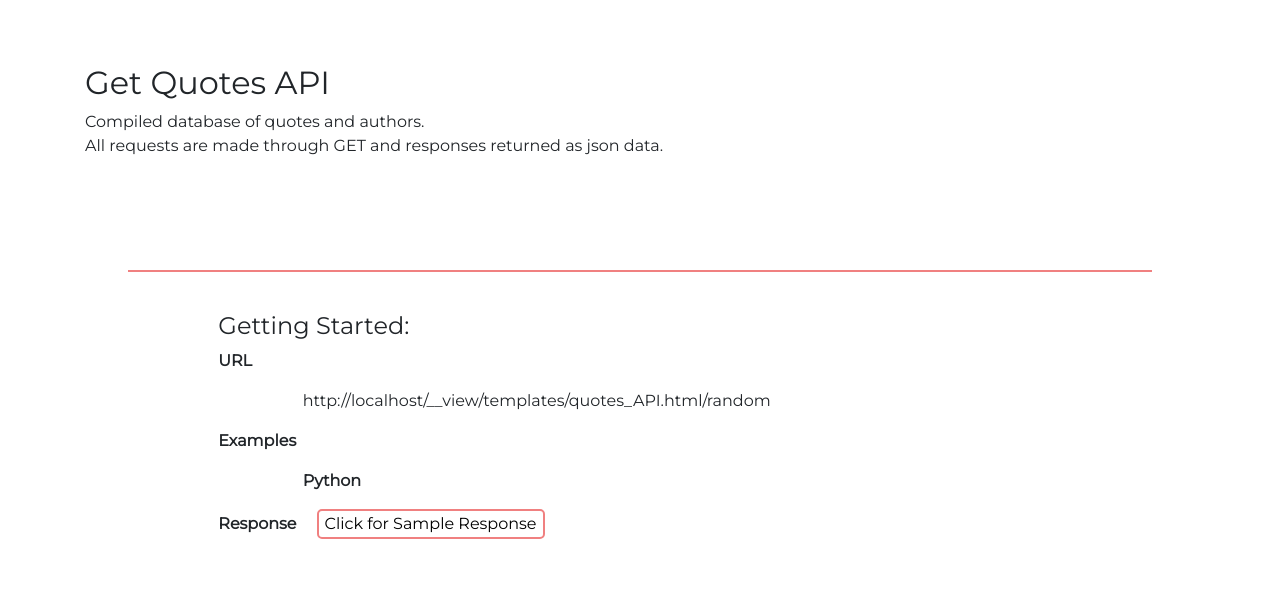
After one commit to jzohdi/svmVisualizer, a Flask app: template templates/quotes_API.html in a window 1280 px wide. The commit adds this page. Shown: the top 594 px of the page. Run offline with Flask 2, Linux system fonts and the light colour scheme; the template is opened without the code that fills it, so the values that code supplies are empty; parts of the project's set-up code (start-up, migrations or seed data) failed here and were passed over; some libraries are stand-ins or nearby versions.

Commit message:
setting up pages

```diff
--- a/sklearn.py
+++ b/sklearn.py
@@ -265,7 +265,7 @@ def db_name():
 def get_new_quotes(collection, client):
     parser = Parser()
     parser.make_request()
-    new_quotes = parser.all_quotes
+    new_quotes = parser.get_recent_quotes()
     try:
         for quote in new_quotes:
             if quote_not_in_collection(collection, quote, 'quote'):
@@ -299,7 +299,7 @@ parsed_line['_id'] = get_next_Value(mycol, 'quote_id')
 x = mycol.insert_one(parsed_line)
 print(x.inserted_id)
 """
-@app.route('/get_quote/shutdown_generator', methods=["GET"])
+@app.route('/get_quotes/shutdown_generator', methods=["GET"])
 def shutdown_generator():
     pw = request.args.get('pw')
     if pw == settings.get('GENERATOR_PW'):
@@ -311,7 +311,7 @@ def shutdown_generator():
     else:
         return jsonify({'error' : 'invalid command'})
 
-@app.route('/get_quote/start_generator', methods=["GET"])
+@app.route('/get_quotes/start_generator', methods=["GET"])
 def start_generator():
     pw = request.args.get('pw')
     if pw == settings.get('GENERATOR_PW'):
@@ -323,7 +323,7 @@ def start_generator():
     else:
         return jsonify({'error' : 'invalid command'})
 
-@app.route('/get_quote/random')
+@app.route('/get_quotes/random')
 def get_random_quote():
     client = None
     try:
@@ -355,7 +355,7 @@ def get_random_quote():
         if client:
             client.close()
 
-@app.route('/get_quote/find_author', methods=["GET"])
+@app.route('/get_quotes/find_author', methods=["GET"])
 def find_author():
     author = request.args.get('author')
     if not author:
@@ -376,7 +376,7 @@ def find_author():
         if client:
             client.close()
 
-@app.route('/get_quote/find_source', methods=["GET"])
+@app.route('/get_quotes/find_source', methods=["GET"])
 def find_source():
     source = request.args.get('source')
     if not source:
@@ -401,8 +401,12 @@ def index():
     return render_template('index.html')
 
 @app.route("/svm_visualizer", methods=["POST", "GET"])
-def sklearn():
-    return render_template("sklearn.html")
+def svm_visualizer():
+    return render_template("svm_visualizer.html")
+
+@app.route('/get_quotes', methods=["GET", "POST"])
+def get_quotes():
+    return render_template('quotes_API.html')
 
 @app.route("/get_model/", methods=["POST", "GET"])
 def get_model():
@@ -484,9 +488,16 @@ if __name__ == "__main__":
 #        for result in results:
 #            result
     app.run(debug=False)
-#full data_set map
-#show_map(A, B, colors, "/full_data_set.png")
+"""
+    client = None
+    try:
+        client = connect_db()
+        database = db_name()
+        mydb = client[database]
+        mycol = mydb['quotes']
+        reset_id = 674
 
-#
-#
-#
+    finally:
+        if client:
+            client.close()
+"""
--- a/static/styles.css
+++ b/static/styles.css
@@ -14,7 +14,7 @@
     height: 75vmin !important;
   }
 } */
-html {
+#svm-html {
   min-width: 700px;
 }
 .choose-method {
@@ -66,3 +66,35 @@ html {
 .code-body {
   margin-left: 20px;
 }
+.header {
+  border-bottom: 1px solid "light-grey";
+}
+.main-font {
+  font-family: "Montserrat", sans-serif !important;
+}
+#quotes-header {
+  background-color: rgba(0, 0, 0, 0);
+}
+#line-container {
+  width: 100%;
+}
+#horizontal-line {
+  margin-left: 10%;
+  width: 80%;
+  height: 2px;
+  border-bottom: 2px solid lightcoral;
+}
+.quotes-section {
+  padding-top: 5vh;
+  padding-bottom: 5vh;
+}
+.content {
+  margin-left: 10%;
+}
+.response-button {
+  margin-left: 20px;
+  background-color: white;
+  border: 2px solid lightcoral;
+  border-radius: 5px;
+  min-width: 100px;
+}
--- /dev/null
+++ b/templates/quotes_API.html
@@ -0,0 +1,78 @@
+<!DOCTYPE html>
+<html lang="en">
+  {% block head %}
+  <head>
+    <meta charset="utf-8" />
+    <meta name="viewport" content="width=device-width, initial-scale=1" />
+    <link
+      href="https://fonts.googleapis.com/css?family=Montserrat"
+      rel="stylesheet"
+    />
+    <link
+      rel="stylesheet"
+      type="text/css"
+      href="{{ url_for('static', filename='styles.css') }}"
+    />
+    <!-- Bootstrap 4 -->
+    <!-- Latest compiled and minified CSS -->
+    <link
+      rel="stylesheet"
+      href="https://maxcdn.bootstrapcdn.com/bootstrap/4.3.1/css/bootstrap.min.css"
+    />
+
+    <!-- jQuery library -->
+    <script src="https://ajax.googleapis.com/ajax/libs/jquery/3.3.1/jquery.min.js"></script>
+
+    <!-- Popper JS -->
+    <script src="https://cdnjs.cloudflare.com/ajax/libs/popper.js/1.14.7/umd/popper.min.js"></script>
+
+    <!-- Latest compiled JavaScript -->
+    <script src="https://maxcdn.bootstrapcdn.com/bootstrap/4.3.1/js/bootstrap.min.js"></script>
+    {{
+      JSGlue.include()
+    }}
+    <title>{% block title %} Quotes API {% endblock %}</title>
+    <script>
+      Flask.url_for("get_quotes");
+    </script>
+  </head>
+  {% endblock %} {% block main %}
+  <body id="quotes-body" class="main-font">
+    <div id="quotes-header" class="jumbotron jumbotron-fluid header">
+      <div class="container">
+        <h2>Get Quotes API</h2>
+        <p>
+          Compiled database of quotes and authors.<br />
+          All requests are made through GET and responses returned as json data.
+        </p>
+      </div>
+    </div>
+    <div id="line-container"><div id="horizontal-line"></div></div>
+    <div class="row quotes-section">
+      <div class="col-sm-8 offset-sm-2 offset-1">
+        <h4>Getting Started:</h4>
+        <p><b>URL</b></p>
+        <p class="content"><span id='get_quotes'></span></p>
+        <p><b>Examples</b></p>
+        <p class="content"><b>Python</b><span id='python-example'></span></p>
+        <p><b>Response</b><button onclick='sampleRequest()'class='response-button'>Click for Sample Response</button>
+        <div id='sample-response' class="content"></div></p>
+      </div>
+    </div>
+  </body>
+  <script type='text/JavaScript'>
+    const loc = location.href;
+    $('#get_quotes').html(loc+'/random');
+    const sampleRequest = function(){
+        $.get(loc+'/random', function(data){
+            console.log(data);
+            $('#sample-response').html(formatData(data));
+        })
+    }
+    const formatData = function(data){
+        return JSON.stringify(data);
+    }
+
+  </script>
+  {% endblock %}
+</html>
--- a/templates/sklearn.html
+++ b/templates/svm_visualizer.html
@@ -1,5 +1,5 @@
 <!DOCTYPE html>
-<html lang="en">
+<html id='svm-html'lang="en">
     {% block head %}
   <head>
     <meta charset="utf-8">
@@ -35,7 +35,7 @@
   }}
 <title>{% block title %} SVM Visualizer {% endblock %}</title>
 <script>
-  Flask.url_for("index");
+  Flask.url_for("svm_visualizer");
 </script>
   </head>
   {% endblock %}
```
Also changed, not shown: helpers.py (+9 -3 lines), templates/index.html (+58 -4 lines), static/svmvisualizer.png (added).
